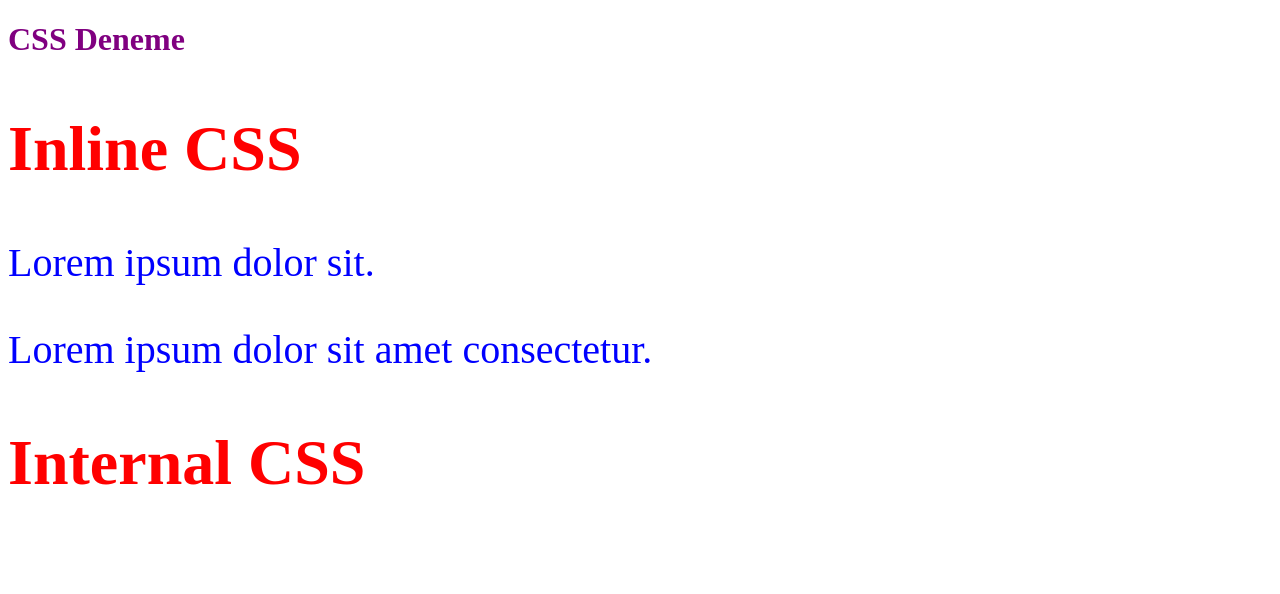
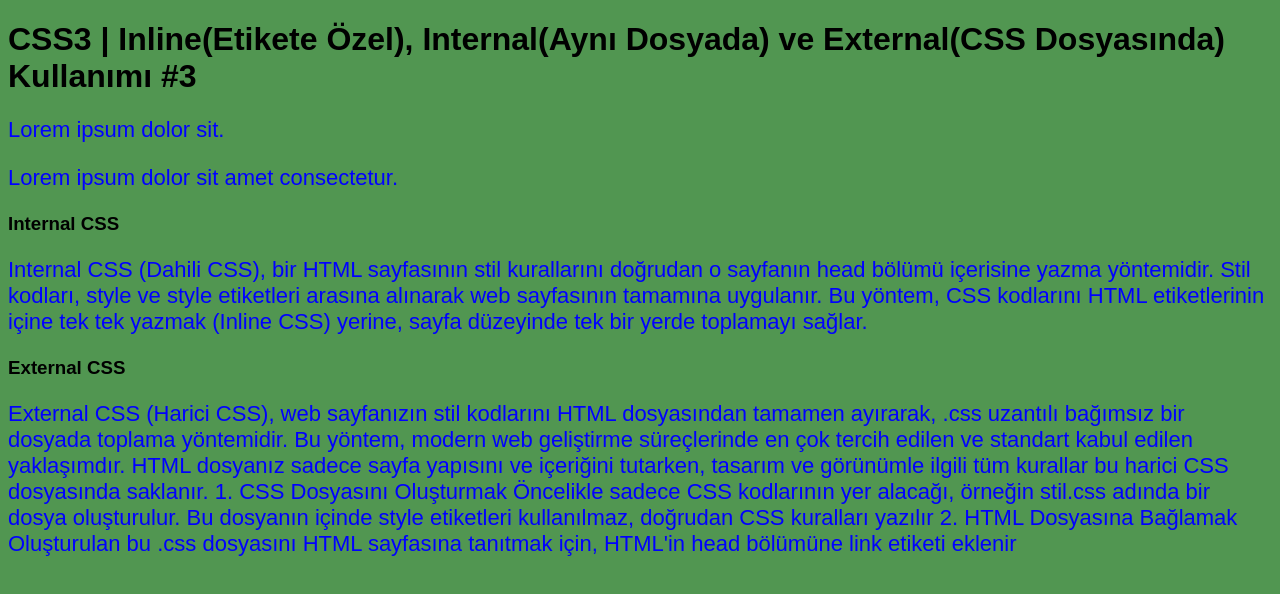
Before and after one commit to mertkanfe/web-development-curriculum, a plain HTML site: page 02-CSS-Fundamentals/Inline-Internal-ve-External/index.html in a window 1280 px wide. Drawn offline with Linux system fonts and the light colour scheme.

Commit message:
CSS fundamentas updated

```diff
--- /dev/null
+++ b/02-CSS-Fundamentals/Inline-Internal-ve-External/css/external.css
@@ -0,0 +1,14 @@
+/* CSS3 | Açıklama Satırları ile Çalışmak ve Genel Font Özellikleri #4 */
+/* body {
+  background-color: rgb(81, 150, 146);
+  font-family: Arial, sans-serif;
+}  */
+h2 {
+  color: red;
+  font-size: 34px;
+  /* text-transform: uppercase; */
+}
+p {
+  color: black;
+  font-size: 24px;
+}
--- a/02-CSS-Fundamentals/Inline-Internal-ve-External/css/inline.css
+++ /dev/null
@@ -1,8 +0,0 @@
-h2 {
-  color: red;
-  font-size: 74px;
-}
-p {
-  color: black;
-  font-size: 40px;
-}
--- a/02-CSS-Fundamentals/Inline-Internal-ve-External/index.html
+++ b/02-CSS-Fundamentals/Inline-Internal-ve-External/index.html
@@ -4,34 +4,51 @@
     <meta charset="UTF-8" />
     <meta name="viewport" content="width=device-width, initial-scale=1.0" />
     <title>CSS</title>
-    <link rel="stylesheet" href="css/kodluyoruz.css" />
+    <link rel="stylesheet" href="css/external.css" />
     <!-- Internal CSS: -->
     <style>
+      body {
+        background-color: rgb(81, 150, 81);
+        font-family: Arial, sans-serif;
+      }
       h2 {
         color: red;
-        font-size: 64px;
+        font-size: 32px;
       }
       p {
         color: blue;
-        font-size: 40px;
+        font-size: 22px;
       }
     </style>
   </head>
   <body>
     <!--
-
     Inline CSS -> Etiket içinde kullanımı
     Internal CSS -> Head içinde style etiketinde yazılır.
     External CSS -> Head içinde link belirtilerek yazılır.
-
     -->
 
-    <!-- inline css: -->
-    <h1 style="color: purple">CSS Deneme</h1>
-
-    <h2>Inline CSS</h2>
+    <h1>CSS3 | Inline(Etikete Özel), Internal(Aynı Dosyada) ve External(CSS Dosyasında) Kullanımı #3</h1>
     <p>Lorem ipsum dolor sit.</p>
     <p>Lorem ipsum dolor sit amet consectetur.</p>
-    <h2>Internal CSS</h2>
+
+    <h3>Internal CSS</h3>
+    <p>
+      Internal CSS (Dahili CSS), bir HTML sayfasının stil kurallarını doğrudan o sayfanın head bölümü içerisine yazma yöntemidir.
+
+      Stil kodları, style ve style etiketleri arasına alınarak web sayfasının tamamına uygulanır. Bu yöntem, CSS kodlarını HTML etiketlerinin içine tek tek yazmak (Inline CSS) yerine, sayfa düzeyinde tek bir yerde toplamayı sağlar.
+    </p>
+
+     <h3>External CSS</h3>
+     <p>
+      External CSS (Harici CSS), web sayfanızın stil kodlarını HTML dosyasından tamamen ayırarak, .css uzantılı bağımsız bir dosyada toplama yöntemidir.
+
+      Bu yöntem, modern web geliştirme süreçlerinde en çok tercih edilen ve standart kabul edilen yaklaşımdır. HTML dosyanız sadece sayfa yapısını ve içeriğini tutarken, tasarım ve görünümle ilgili tüm kurallar bu harici CSS dosyasında saklanır.
+      1. CSS Dosyasını Oluşturmak
+      Öncelikle sadece CSS kodlarının yer alacağı, örneğin stil.css adında bir dosya oluşturulur. Bu dosyanın içinde style etiketleri kullanılmaz, doğrudan CSS kuralları yazılır
+      2. HTML Dosyasına Bağlamak
+      Oluşturulan bu .css dosyasını HTML sayfasına tanıtmak için, HTML'in head bölümüne link etiketi eklenir
+
+     </p>
   </body>
 </html>
```
Also changed, not shown: 02-CSS-Fundamentals/CSS3.html (added, +34 -0 lines), 02-CSS-Fundamentals/Inline-Internal-ve-External/about-us.html (+2 -1 lines), 02-CSS-Fundamentals/Inline-Internal-ve-External/contact.html (+2 -1 lines), 02-CSS-Fundamentals/Inline-Internal-ve-External/inline-css.html (+8 -3 lines).
